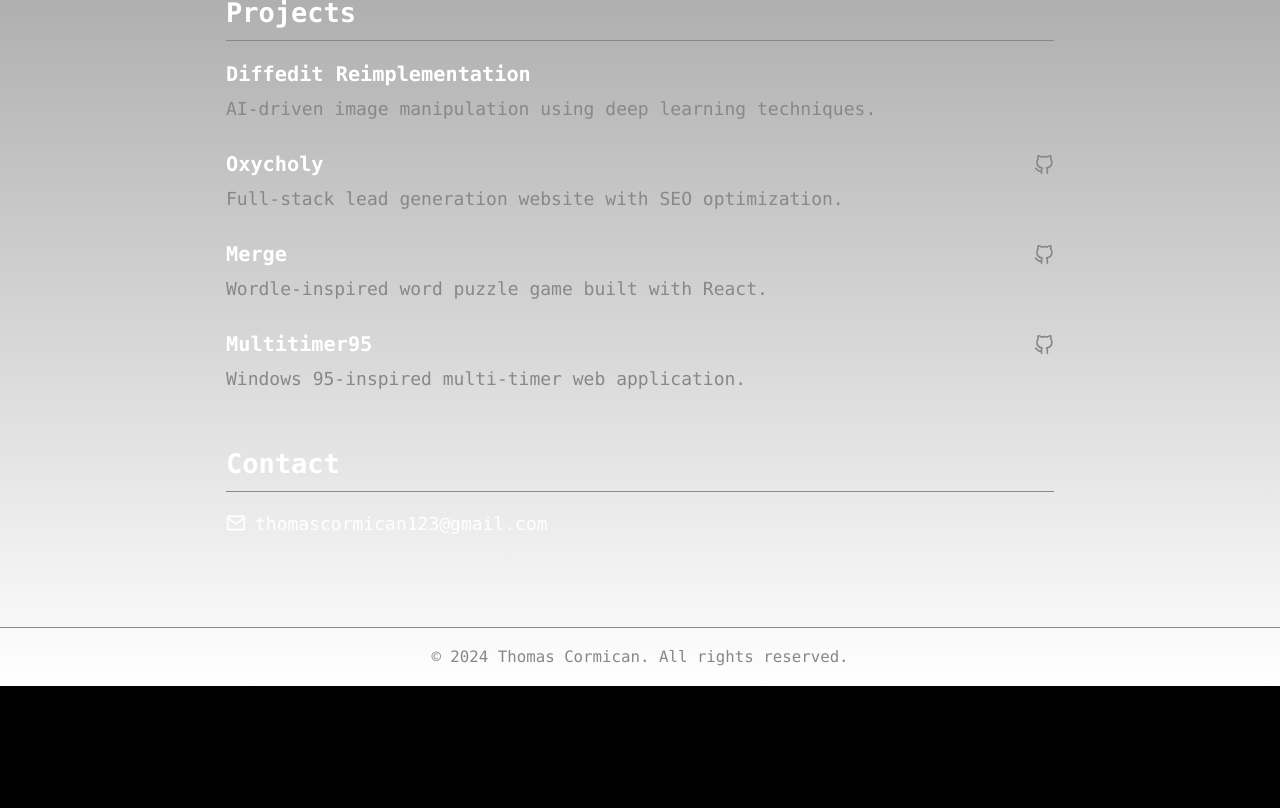
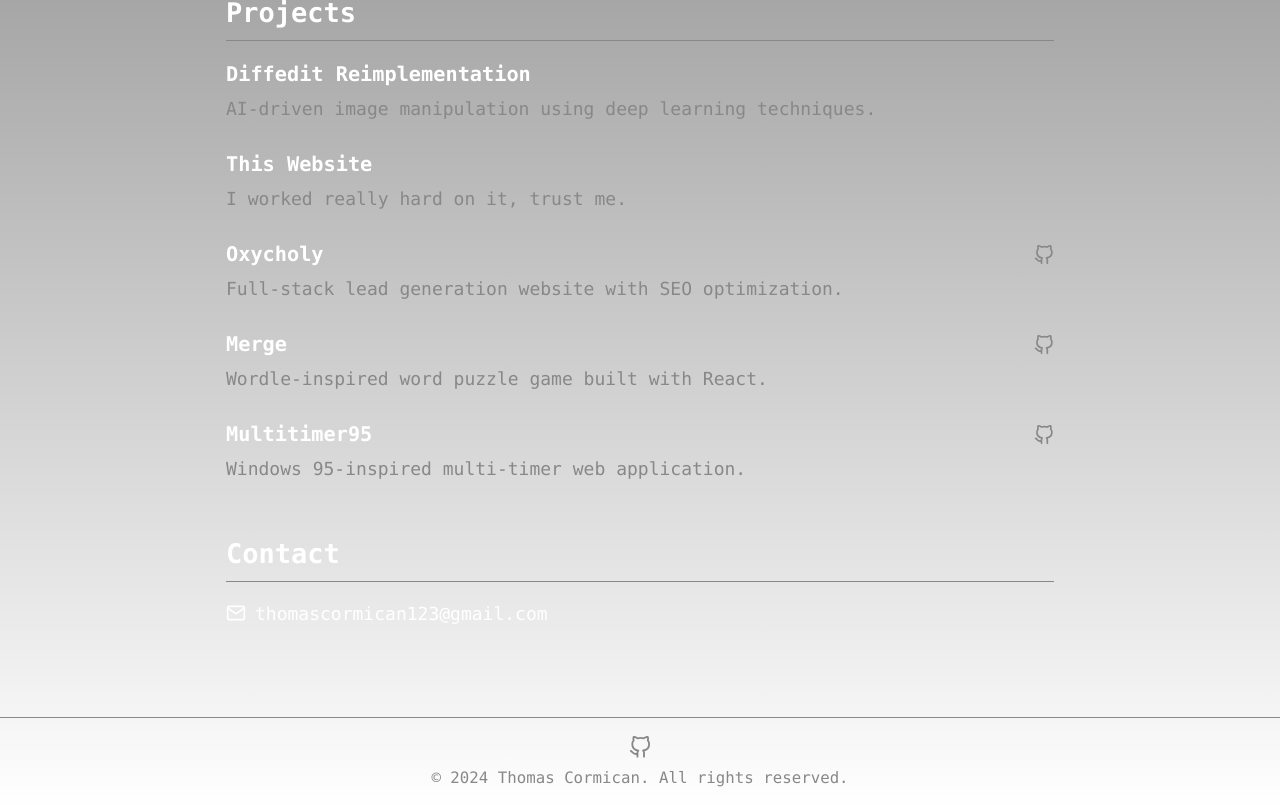
Before and after one commit to thomas-cormican/personal-site, a Next.js app: page / in a window 1280 px wide. Shown: the part 1514-2322 px from the top of the page. Before the commit the page ends 2200 px from the top, so only its background shows below. Built offline with nearby package versions, Linux system fonts and the light colour scheme.

Commit message:
update site

```diff
--- a/app/page.js
+++ b/app/page.js
@@ -139,6 +139,11 @@ export default function Home() {
               desc="AI-driven image manipulation using deep learning techniques."
             />
             <ProjectLink
+              href="/blog/0"
+              title="This Website"
+              desc="I worked really hard on it, trust me."
+            />
+            <ProjectLink
               href="https://oxycholy.com"
               title="Oxycholy"
               desc="Full-stack lead generation website with SEO optimization."
@@ -171,8 +176,14 @@ export default function Home() {
           </div>
         </Section>
       </main>
-      <footer className="border-t border-muted py-3 sm:py-4 text-center text-xs sm:text-sm text-muted">
-        &copy; 2024 Thomas Cormican. All rights reserved.
+      <footer className="flex flex-col items-center justify-center border-t border-muted py-3 sm:py-4 text-center text-xs sm:text-sm text-muted">
+        <Link
+          className="text-xl mb-2 w-fit hover:text-text"
+          href="https://github.com/tomoige"
+        >
+          <FiGithub />
+        </Link>
+        <div>&copy; 2024 Thomas Cormican. All rights reserved.</div>
       </footer>
     </div>
   );
```
Also changed, not shown: 1 other file (tests, documents, lock files or other folders).
